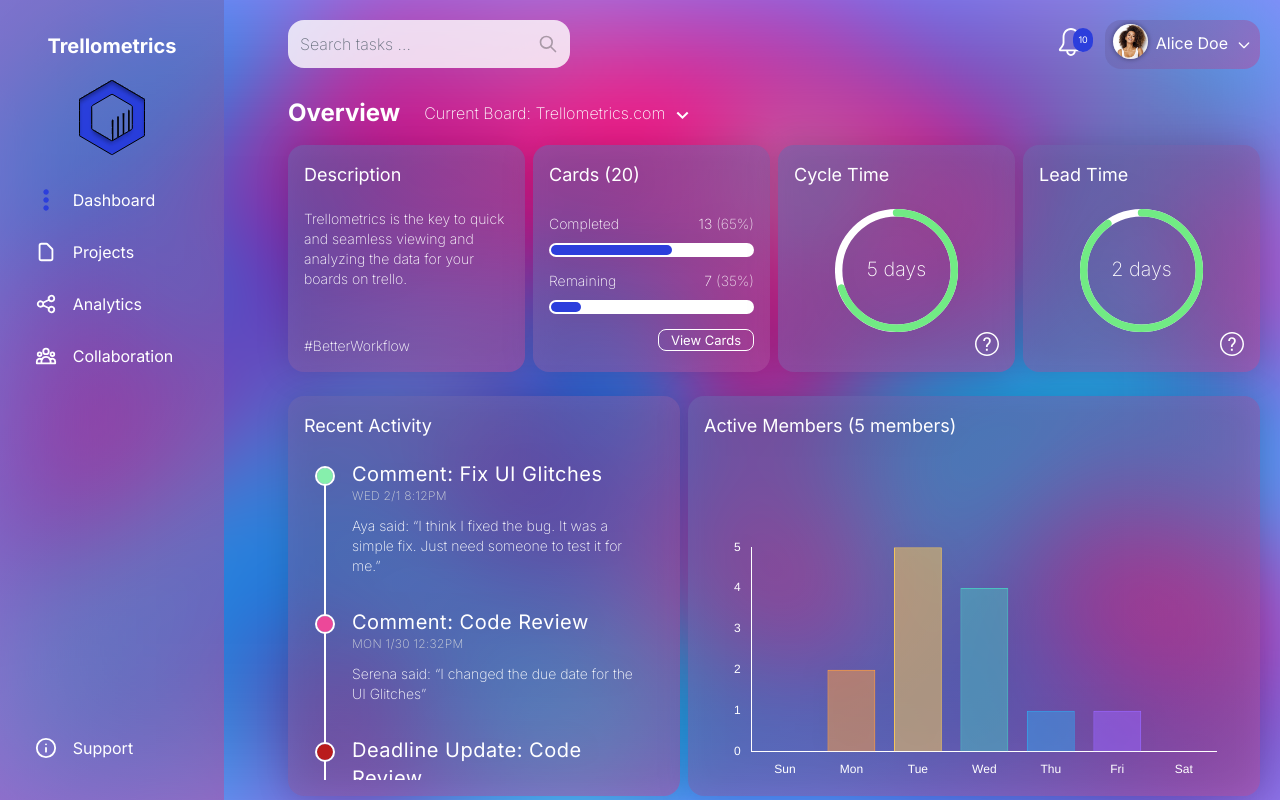
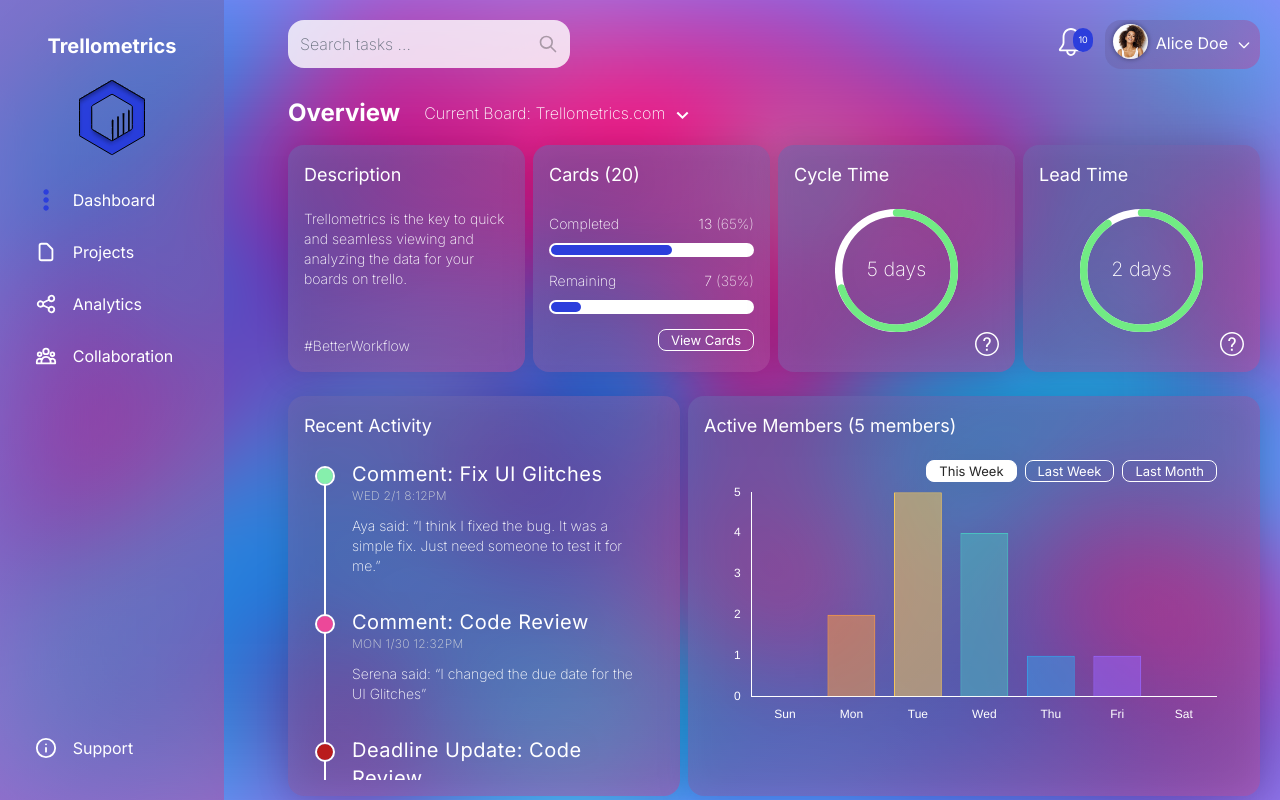
Before and after one commit to pixelRena/Trello-Dashboard, a Next.js app: page /dashboard in a window 1280 px wide. Built offline with nearby package versions, Linux system fonts and the light colour scheme.

Commit message:
Updated UI for active members component, added new prop to Button Component

```diff
--- a/components/buttons/button.component.jsx
+++ b/components/buttons/button.component.jsx
@@ -1,5 +1,5 @@
-export default function Button({children}) {
+export default function Button({children, current}) {
     return(
-        <button className="rounded-lg text-[13px] font-normal border-white pr-3 pl-3 border-[1px] hover:bg-white hover:text-black">{children}</button>
+        <button className={`${current && 'bg-white text-neutral-800'} rounded-lg text-[13px] font-normal border-white pr-3 pl-3 border-[1px] hover:bg-white hover:text-black`}>{children}</button>
     );
 }
--- a/components/dashboard-items/dashboard-cards.component.jsx
+++ b/components/dashboard-items/dashboard-cards.component.jsx
@@ -83,7 +83,12 @@ export default function DashboardCards() {
                   <DashboardRecentActivity/>
                 </CardTemplate>
                 <CardTemplate additionalClasses="text-sm 2xl:text-lg w-full" title="Active Members (5 members)">
-                    <div className="w-[90%] h-full flex items-end mx-auto">
+                    <div className="w-[90%] h-full flex flex-col items-end mx-auto">
+                        <div className="flex gap-2">
+                          <Button current={true}>This Week</Button>
+                          <Button>Last Week</Button>
+                          <Button>Last Month</Button>
+                        </div>
                         <Bar data={data} options={{
                           ...options,
                           plugins: {
```
